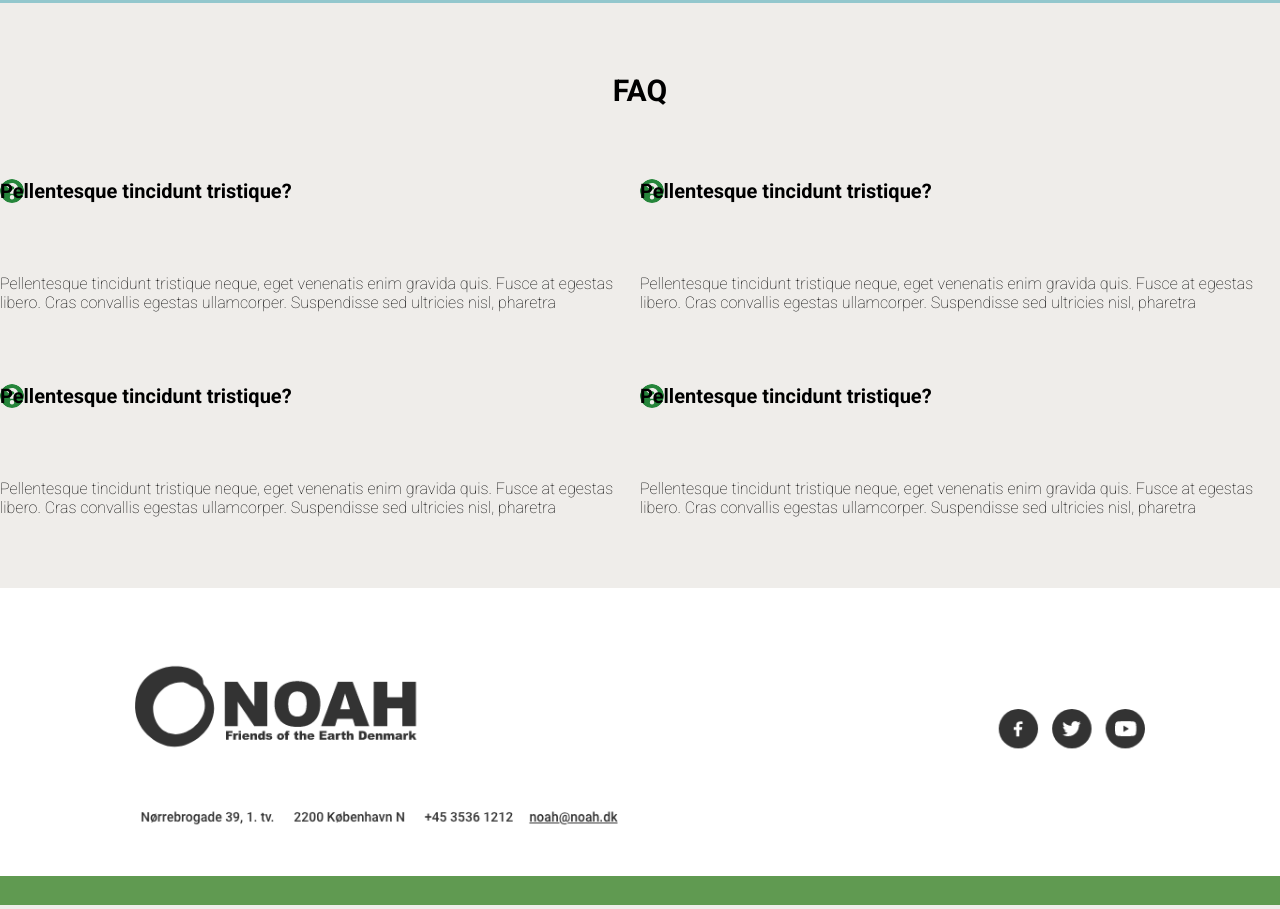
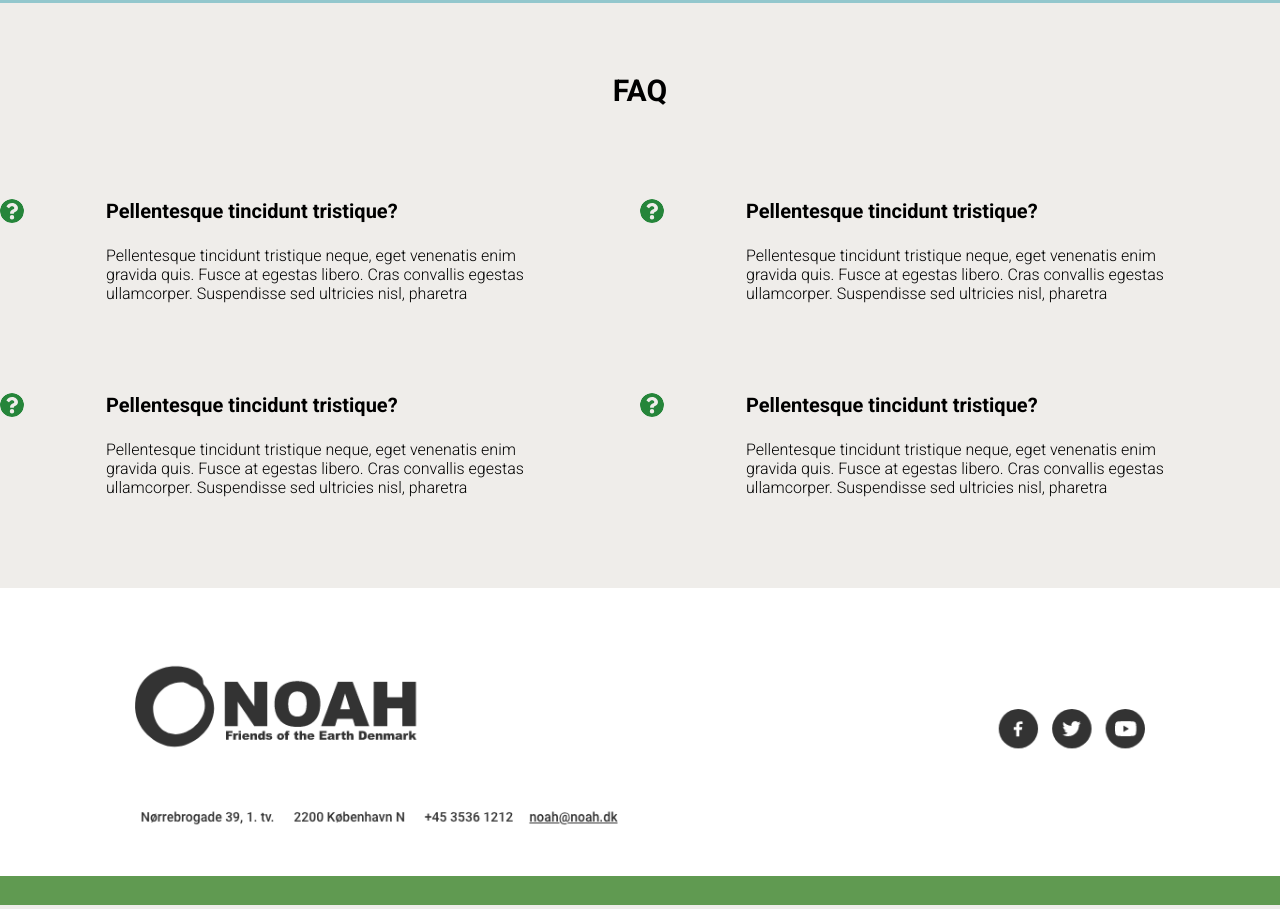
Before and after one commit to JulianaMota/noah-website-app, a plain HTML site: page website-page/index.html in a window 1280 px wide. Shown: the part 3045-3954 px from the top of the page. Drawn offline with Linux system fonts and the light colour scheme; a script that the page names is missing.

```diff
--- a/website-page/css/style.css
+++ b/website-page/css/style.css
@@ -203,7 +203,7 @@ main {
 }
 
 /******************fourth section of grid**********************/
-.modals {
+.modalsGrid {
   display: grid;
   grid-template-columns: auto;
   grid-template-rows: repeat(3, auto);
@@ -277,7 +277,7 @@ main {
 .fagGrid {
   display: grid;
   grid-template-columns: auto auto;
-  grid-template-rows: repeat(5, auto);
+  grid-template-rows: auto 47px auto 47px auto;
   height: 585px;
 }
 
@@ -300,16 +300,18 @@ main {
 .title4 {
   grid-column: 1/2;
   grid-row: 2/3;
-  text-align: start;
+  width: 428px;
   font-size: 20px;
   font-weight: 700;
+  justify-self: center;
 }
 .p1 {
   grid-column: 1/2;
   grid-row: 3/4;
-  text-align: start;
+  width: 428px;
   font-size: 16px;
-  font-weight: lighter;
+  font-weight: 300;
+  justify-self: center;
 }
 
 .questionIcon2 {
@@ -321,16 +323,18 @@ main {
 .title5 {
   grid-column: 2/3;
   grid-row: 2/3;
-  text-align: start;
+  width: 428px;
   font-size: 20px;
   font-weight: 700;
+  justify-self: center;
 }
 .p2 {
   grid-column: 2/3;
   grid-row: 3/4;
-  text-align: start;
   font-size: 16px;
-  font-weight: lighter;
+  font-weight: 300r;
+  width: 428px;
+  justify-self: center;
 }
 
 .questionIcon3 {
@@ -343,16 +347,18 @@ main {
 .title6 {
   grid-column: 1/2;
   grid-row: 4/5;
-  text-align: start;
+  width: 428px;
   font-size: 20px;
   font-weight: 700;
+  justify-self: center;
 }
 .p3 {
   grid-column: 1/2;
   grid-row: 5/6;
-  text-align: start;
+  width: 428px;
   font-size: 16px;
-  font-weight: lighter;
+  font-weight: 300;
+  justify-self: center;
 }
 
 .questionIcon4 {
@@ -364,14 +370,16 @@ main {
 .title7 {
   grid-column: 2/3;
   grid-row: 4/5;
-  text-align: start;
+  width: 428px;
   font-size: 20px;
   font-weight: 700;
+  justify-self: center;
 }
 .p4 {
   grid-column: 2/3;
   grid-row: 5/6;
-  text-align: start;
+  justify-self: center;
   font-size: 16px;
-  font-weight: lighter;
+  font-weight: 300;
+  width: 428px;
 }
--- a/website-page/index.html
+++ b/website-page/index.html
@@ -65,12 +65,12 @@
 </section>
 
 
-<div class="modals">
+<div class="modalsGrid">
       <h1 class="title3">Groups of <span style="color:#25853a;font-size:30px">NOAH</span></h1>
       <h2 class="subtitle3">Join and support the group based on your interests !</h2>
 
       <div class="modal">
-        <img class="iconModal"src="images/icon5.png" alt="" />
+        <img class="iconModal" src="images/icon5.png" alt="" />
         <h2 class="modalTitle">Eco-sex</h2>
         <p class="modalP">
           Women and queer people are the most vulnerable groups to climate
@@ -78,6 +78,16 @@
         </p>
         <button class="modalButton">learn more</button>
     </div>
+<!-------------------------------------------
+    <div class="modal">
+            <img class="iconModal" src="images/icon4" alt="" />
+            <h2 class="modalTitle">International Solidarity</h2>
+            <p class="modalP">
+                    Defends the violation of human rights and root out local people's resources.
+            </p>
+            <button class="modalButton">learn more</button>
+        </div>
+        ----------------------------------->
     </div>
 
 
```
